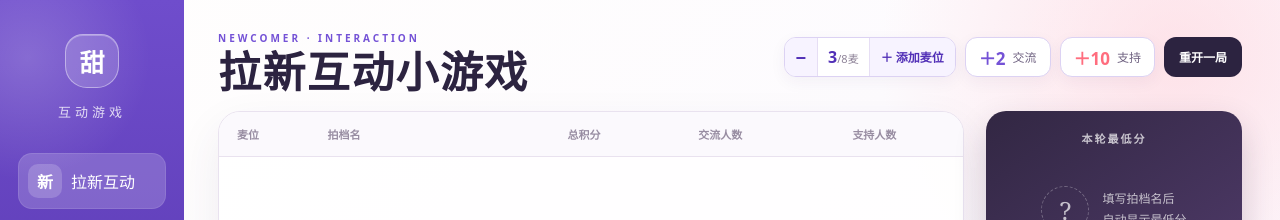
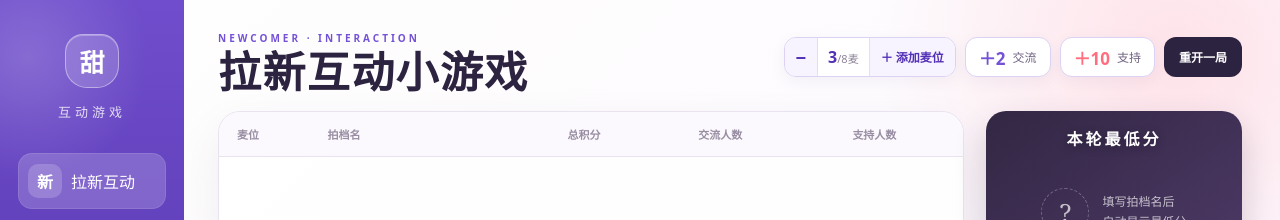
Before and after one commit to s18752786413-ctrl/smallgames, a Next.js app: page / in a window 1280 px wide. Shown: the top 220 px of the page. Built offline with nearby package versions, Linux system fonts and the light colour scheme.

Commit message:
放大并突出最低分提示文字

```diff
--- a/app/globals.css
+++ b/app/globals.css
@@ -74,7 +74,7 @@ h1 { margin:0; font-family:Georgia,"Microsoft YaHei",serif; font-size:clamp(38px
 .side-panel section { border-radius:20px; }
 .result-card { padding:19px; color:white; background:linear-gradient(145deg,#322743,#4f3a69); box-shadow:0 14px 32px rgba(52,38,70,.2); text-align:center; overflow:hidden; }
 .result-card.has-result { background:radial-gradient(circle at 85% 10%,rgba(255,255,255,.18),transparent 30%),linear-gradient(145deg,#ff7b88,#c83e68); }
-.result-label { opacity:.72; font-size:11px; font-weight:700; letter-spacing:2px; }
+.result-label { color:#fff; opacity:1; font-size:clamp(16px,1.25vw,20px); font-weight:900; line-height:1.15; letter-spacing:3px; text-shadow:0 2px 8px rgba(19,10,32,.38); }
 .result-score { margin:8px 0 0; font-family:Georgia,serif; font-size:46px; line-height:.9; font-weight:800; }
 .result-score small { margin-left:3px; font-family:inherit; font-size:12px; }
 .result-name { margin-top:10px; overflow:hidden; text-overflow:ellipsis; white-space:nowrap; font-size:18px; font-weight:800; }
```
